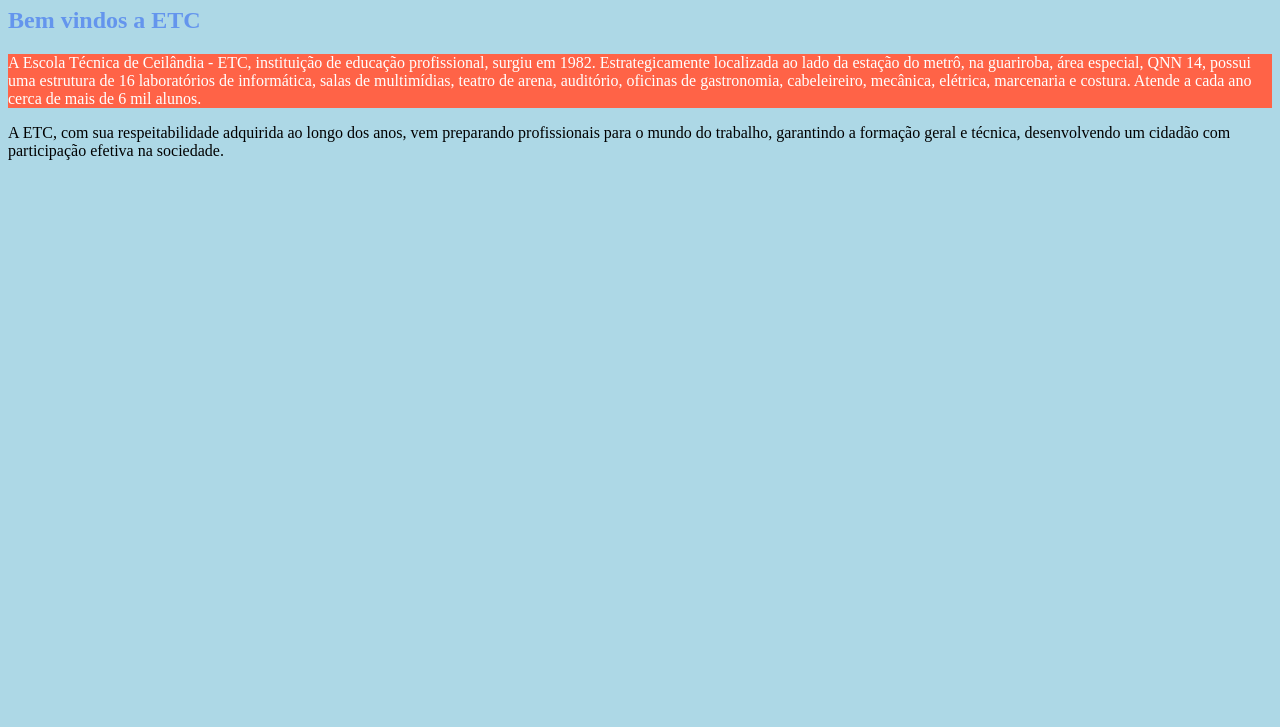
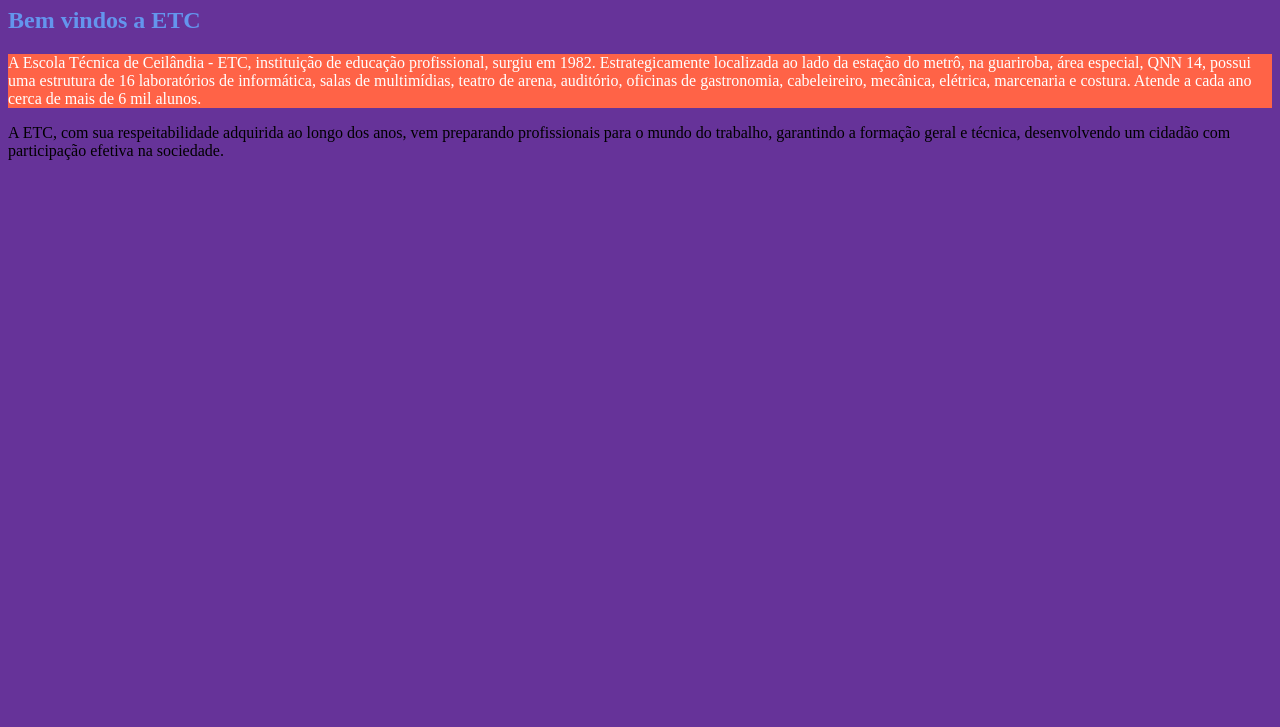
Before and after one commit to higorx26/diweb, a plain HTML site: page 07/exemplo01/index.html in a window 1280 px wide. Shown: the part 73-800 px from the top of the page. Drawn offline with Linux system fonts and the light colour scheme.

Commit message:
atualizei a cor de fundo.

```diff
--- a/07/exemplo01/index.html
+++ b/07/exemplo01/index.html
@@ -8,7 +8,7 @@
     <title>Exemplo 001</title>
 </head>
 
-<body style="background-color:lightblue;">
+<body style="background-color:rebeccapurple;">
     <h1>Trabalhando com CSS</h1>
     <h2 style="color:cornflowerblue;">Bem vindos a ETC</h2>
     <p style="background-color:tomato; color:white;">A Escola Técnica de Ceilândia - ETC, instituição de educação
```
